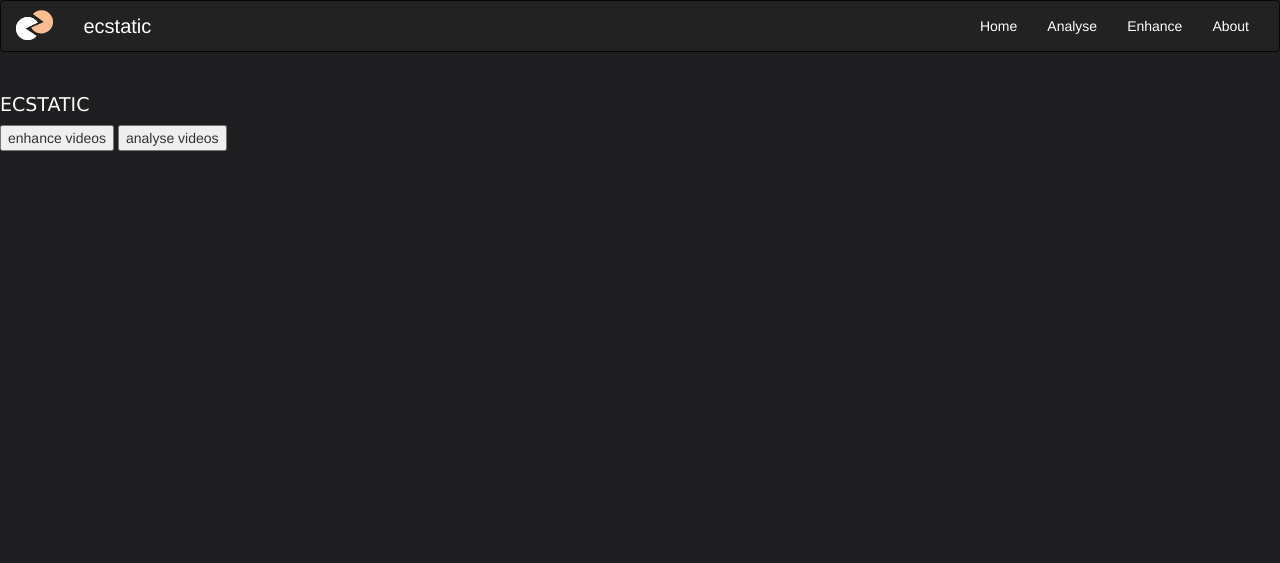
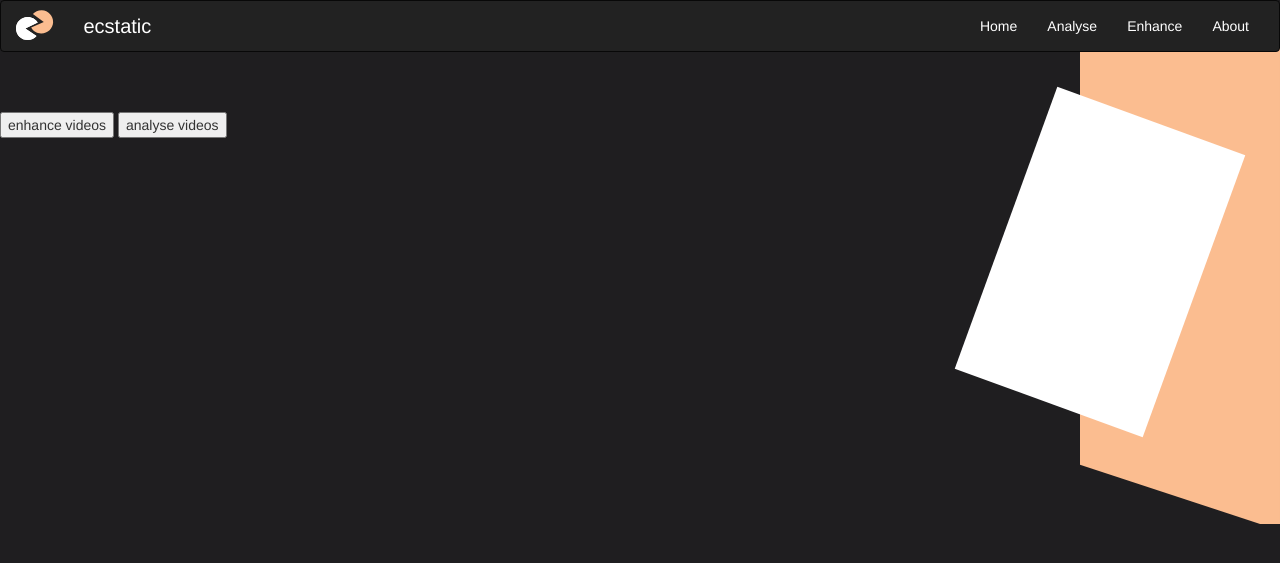
Before and after one commit to shrutixyz/gravitaction, a Flask app: page / in a window 1280 px wide. Shown: the top 563 px of the page. Run offline with Flask 2, Linux system fonts and the light colour scheme; some libraries are stand-ins or nearby versions.

Commit message:
basic layout for homepage

```diff
--- a/templates/index.html
+++ b/templates/index.html
@@ -6,7 +6,7 @@
     <meta http-equiv="X-UA-Compatible" content="IE=edge">
 
     <meta name="viewport" content="width=device-width, initial-scale=1.0">
-    <title>Document</title>
+    <title>Ecstatic - Home</title>
     <link href="../static/styles.css" rel="stylesheet" type="text/css" >
 </head>
 <!-- <style >
@@ -15,10 +15,24 @@
     }
 </style> -->
 <body>
+    <style>
+
+.overlay{
+    margin-right: -12rem;
+    transform: rotate(20deg);
+    float: right;
+    height: 30rem;
+    width: 20rem;
+    background-color: white;
+}
+    </style>
 
     <br><br>
-    <h1 style="color: white;">ECSTATIC</h1>
     <button onclick="window.location.href='/enhance'">enhance videos</button>
     <button onclick="window.location.href='/analyse'">analyse videos</button>
+
+    <img src="../static/right-container.svg" alt="" style="float: right; height: 80%; margin-top: -8rem; width: 20rem;">
+    <div class="overlay"></div>
 </body>
+
 </html>
```
Also changed, not shown: static/right-container.svg (added).
